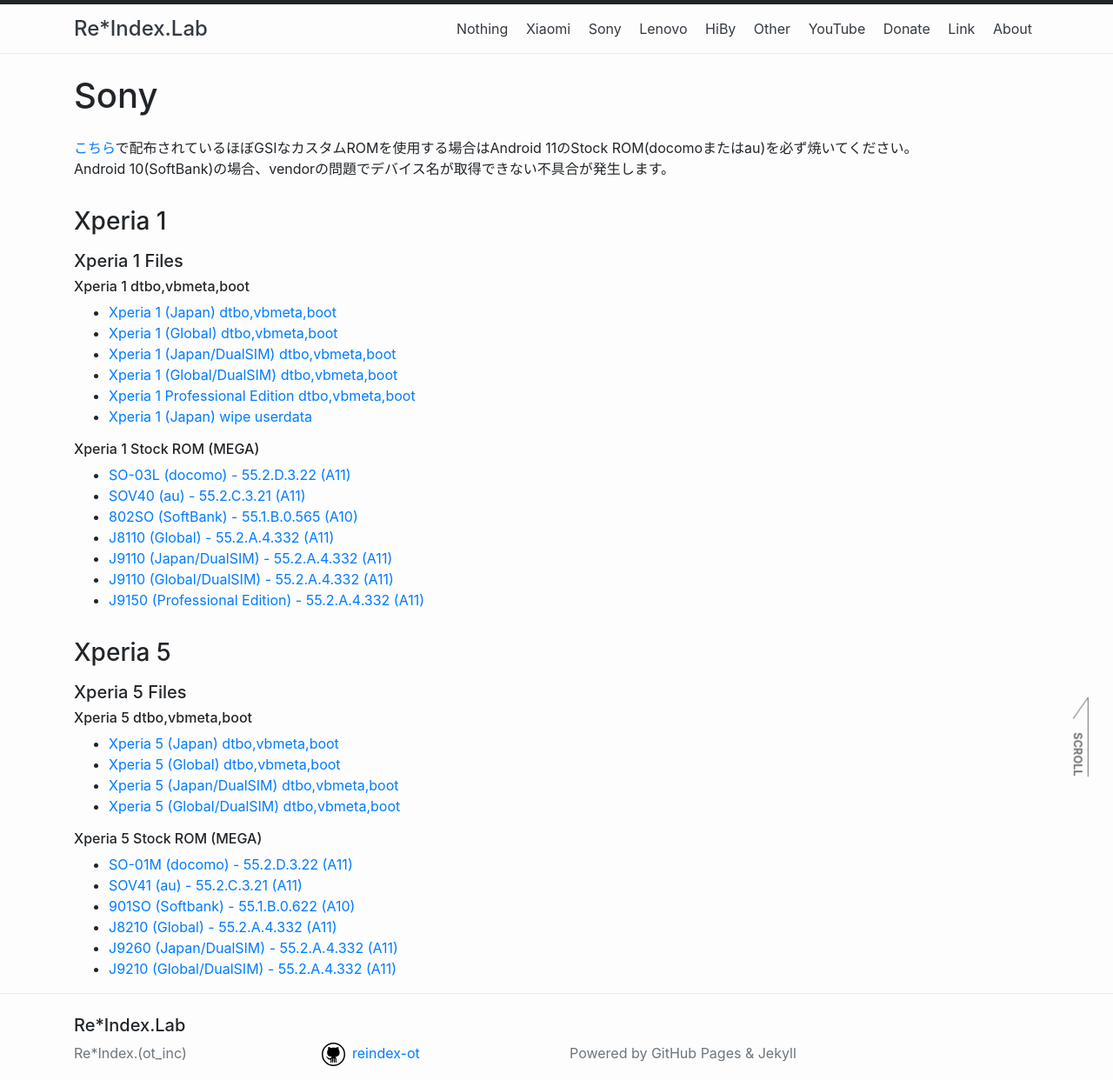
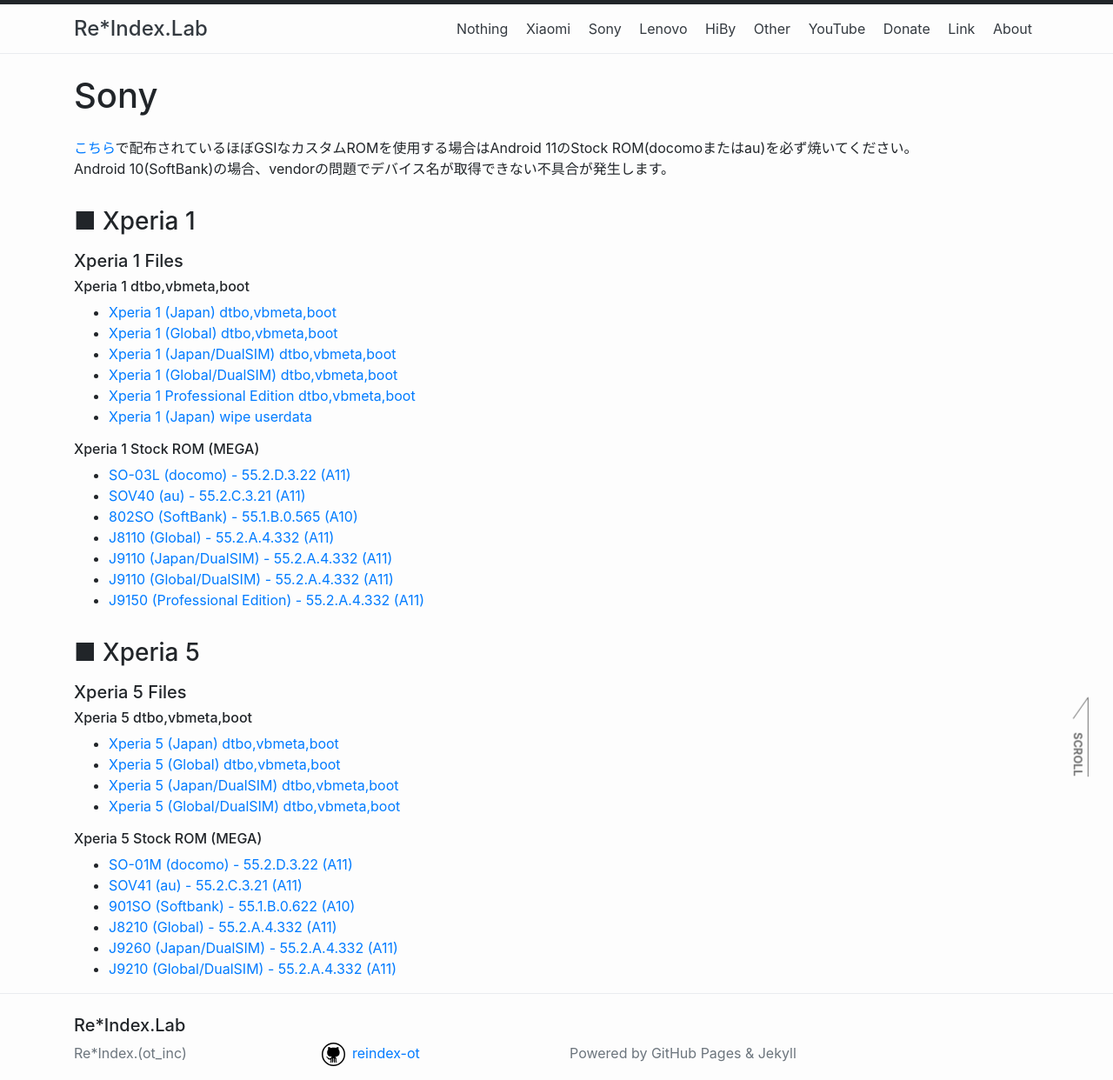
Before and after one commit to reindex-ot/reindex-ot.github.io, a Jekyll site: the page built from sony.md, in a window 1280 px wide. Shown: the whole page at 87% size. Built offline with Jekyll 4.4.1, drawn with Linux system fonts in a browser that asks for light colours.

```diff
--- a/sony.md
+++ b/sony.md
@@ -6,7 +6,7 @@ permalink: /sony/
 [こちら](https://sony.legit.id/)で配布されているほぼGSIなカスタムROMを使用する場合はAndroid 11のStock ROM(docomoまたはau)を必ず焼いてください。<br>
 Android 10(SoftBank)の場合、vendorの問題でデバイス名が取得できない不具合が発生します。
 
-### Xperia 1
+### ■ Xperia 1
 ##### Xperia 1 Files
 ###### Xperia 1 dtbo,vbmeta,boot
 - [Xperia 1 (Japan) dtbo,vbmeta,boot](https://github.com/reindex-ot/boot.img_repo/raw/main/sony/Xperia1_JP_dtbo,vbmeta,boot.7z)
@@ -26,7 +26,7 @@ Android 10(SoftBank)の場合、vendorの問題でデバイス名が取得でき
 - [J9110 (Global/DualSIM) - 55.2.A.4.332 (A11)](https://mega.nz/file/74RkkA6S#MMeXVw8sTMy0Ty1uxHnzWWcs39VNQTzdCTXnUgICZGg)
 - [J9150 (Professional Edition) - 55.2.A.4.332 (A11)](https://mega.nz/file/uwQThTyL#ocWxUV70uXzGpGYNrWTp5OBMbPy_Mtg5mJLBFWVYs7Y)
 
-### Xperia 5
+### ■ Xperia 5
 ##### Xperia 5 Files
 ###### Xperia 5 dtbo,vbmeta,boot
 - [Xperia 5 (Japan) dtbo,vbmeta,boot](https://github.com/reindex-ot/boot.img_repo/raw/main/sony/Xperia5_JP_dtbo,vbmeta,boot.7z)
```
